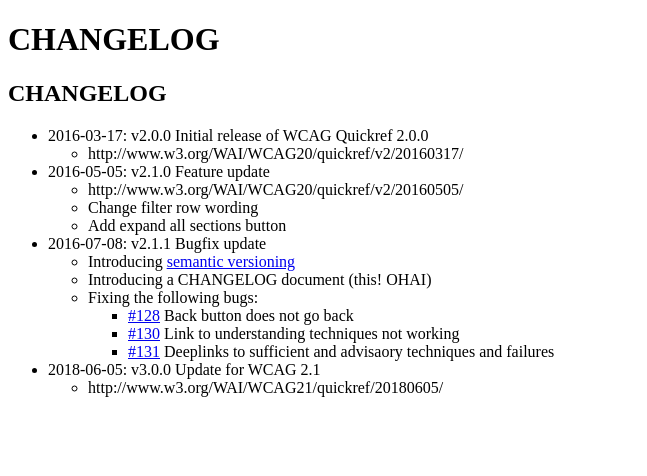
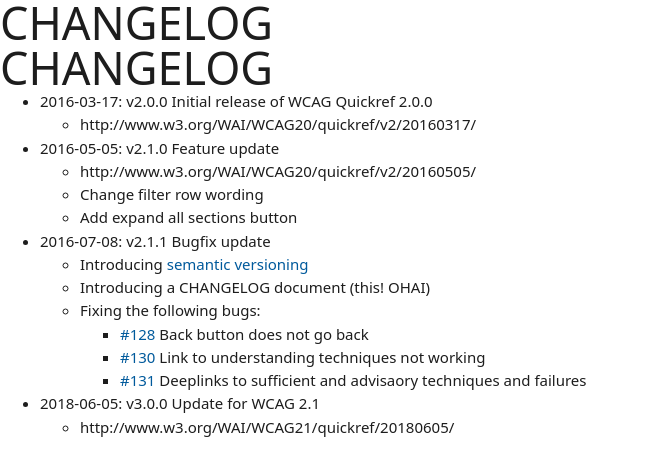
Before and after one commit to w3c/wai-wcag-quickref, a Jekyll site: the page built from CHANGELOG.md, in a window 1280 px wide. Shown: the top 476 px of the page, without its empty margins (0-647 px from the left). Built offline with Jekyll 4.4.1, drawn with Linux system fonts in a browser that asks for light colours; some web fonts are replaced; our own code applies the rules of GitHub Pages for plain Markdown files.

Commit message:
Fix path

```diff
--- a/_config.yml
+++ b/_config.yml
@@ -2,7 +2,7 @@
 title: "How to Meet WCAG 2 (Quickref Reference)"
 email: ee@w3.org
 description: ""
-baseurl: "/wai-wcag-quickref" # the subpath of your site, e.g. /blog
+baseurl: "/wai-wcag-quickref/" # the subpath of your site, e.g. /blog
 #baseurl: "/WAI/WCAG20/quickref/" # For publication
 #baseurl: /
 url: "http://yourdomain.com" # the base hostname & protocol for your site
```
